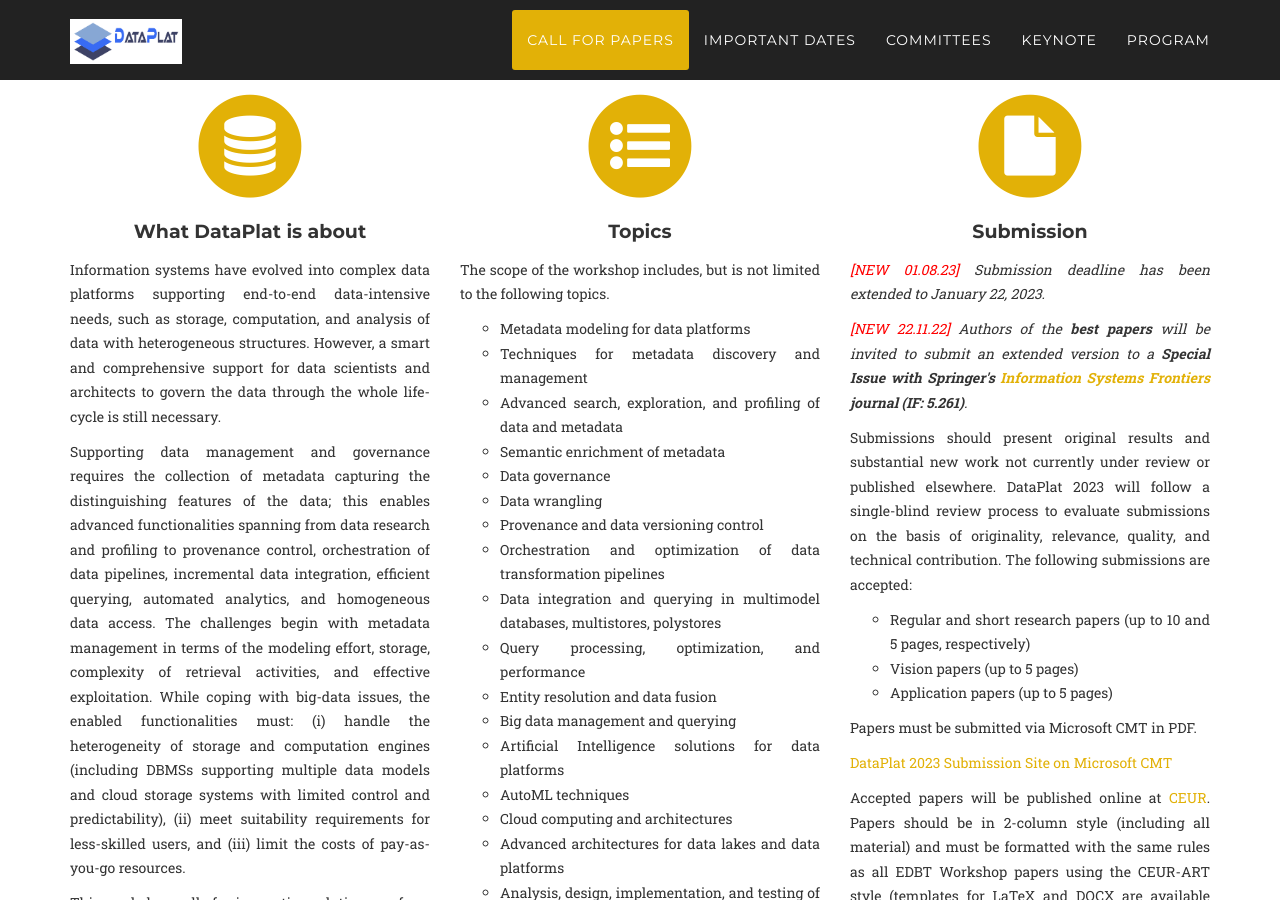
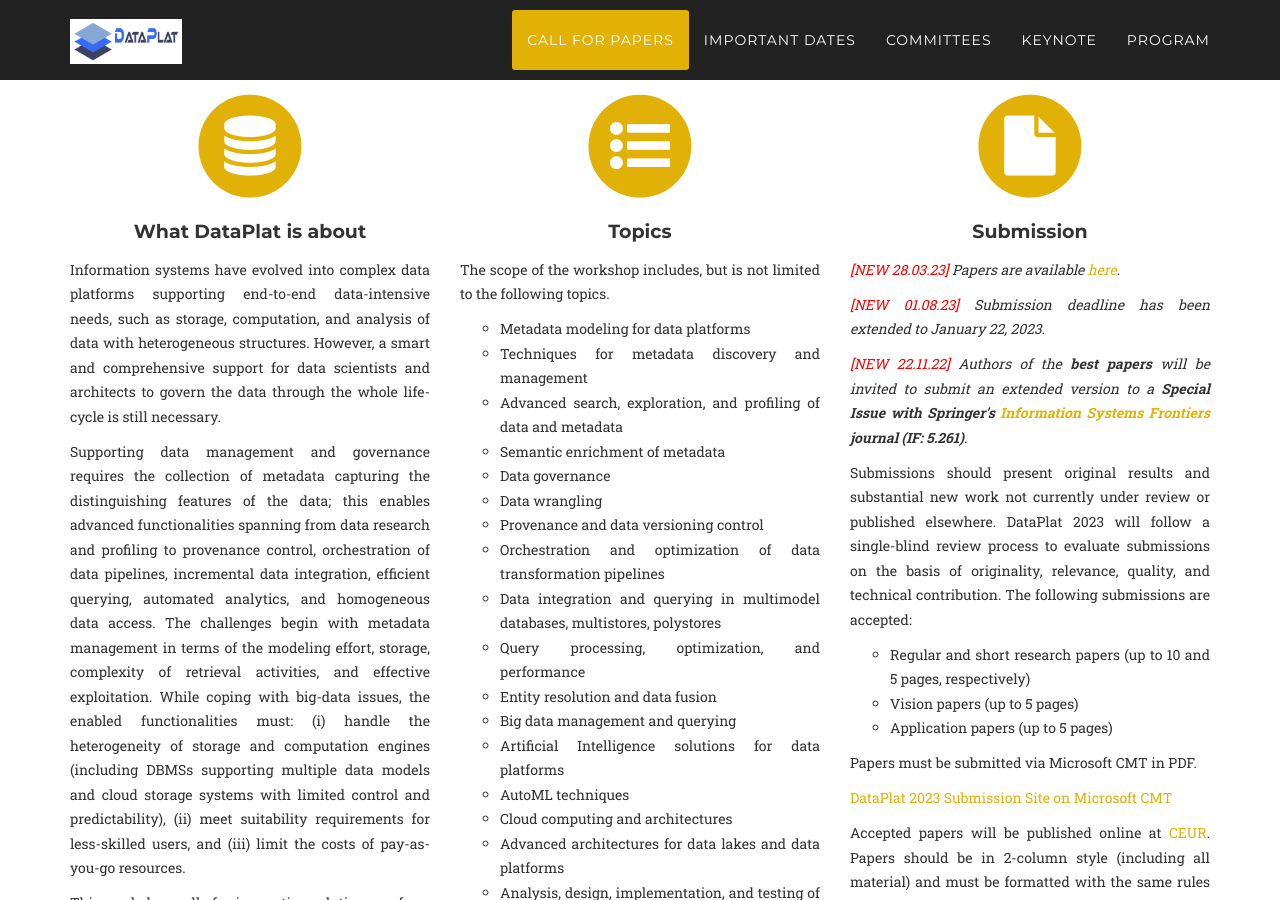
Before and after one commit to big-unibo/dataplat2024, a Jekyll site: the page built from index.html, in a window 1280 px wide and 900 px high, scrolled down 1108 px. Built offline with Jekyll 4.4.1, drawn with Linux system fonts in a browser that asks for light colours; some web fonts are replaced.

Commit message:
fix news

```diff
--- a/_includes/cfp.html
+++ b/_includes/cfp.html
@@ -59,6 +59,7 @@
                 <div class="cfp">
                     <!--<p><i><span style="color:red">[NEW 02.03.22]</span> Program published.</i></p>-->
                     <!--<p><i>[NEW 22.12.21] Submission deadline has been extended to January 20, 2023.</i></p>-->
+                    <p><i><span style="color:red">[NEW 28.03.23]</span> Papers are available <a href="/papers">here</a>.</i></p>
                     <p><i><span style="color:red">[NEW 01.08.23]</span> Submission deadline has been extended to January 22, 2023.</i></p>
                     <p><i><span style="color:red">[NEW 22.11.22]</span> Authors of the <strong>best papers</strong> will be invited to submit an extended version to a <strong>Special Issue with Springer's <a href="https://www.springer.com/journal/10796">Information Systems Frontiers</a> journal (IF: 5.261)</strong>.</i></p>
                     <p>Submissions should present original results and substantial new work not currently under review or published elsewhere. DataPlat 2023 will follow a single-blind review process to evaluate submissions on the basis of originality, relevance, quality, and technical contribution. The following submissions are accepted:</p>
```
